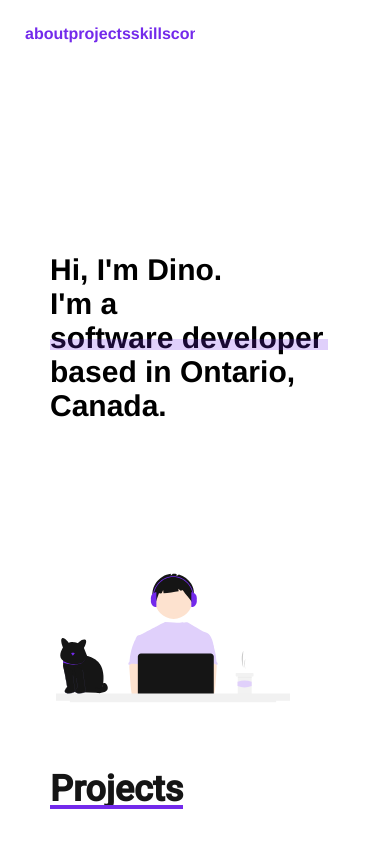
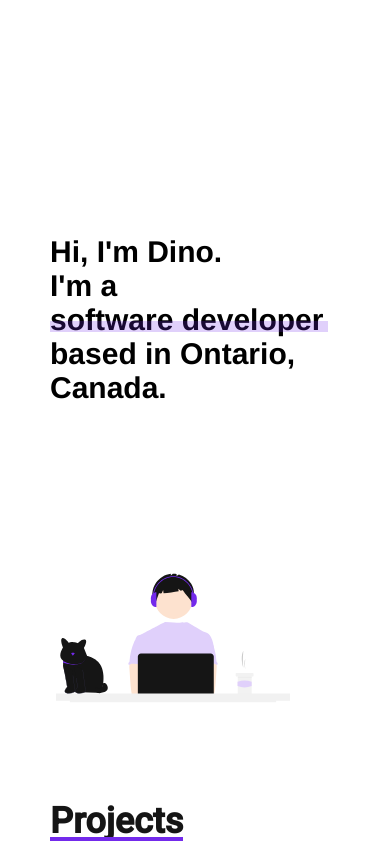
Before and after one commit to DinoPranjic/my-portfolio, a React (Create React App) app: page / in a window 390 px wide. Shown: the top 844 px of the page. Built offline with nearby package versions, Linux system fonts and the light colour scheme; the HTML template or start-up script is replaced by a standard one.

Commit message:
Finish media queries

```diff
--- a/src/components/Bio.tsx
+++ b/src/components/Bio.tsx
@@ -82,6 +82,10 @@ const SeamusIcon = styled.svg`
   ${theme.mediaQuery.mobile} {
     display: none;
   }
+
+  ${theme.mediaQuery.tablet} {
+    top: 90px;
+  }
 `
 
 const BioParagraph = styled.p`
--- a/src/components/Header.tsx
+++ b/src/components/Header.tsx
@@ -47,7 +47,8 @@ const LinksContainer = styled.div`
   }
 
   ${theme.mediaQuery.mobile} {
-    width: 100%;
+    display: none;
+
   }
 
   ${theme.mediaQuery.tablet} {
@@ -96,8 +97,8 @@ const IntroContainer = styled.div`
   margin-bottom: 50px;
 
   ${theme.mediaQuery.mobile} {
-    height: calc(80vh)
-
+    height: 80vh;
+    margin-bottom: 100px;
   }
 
 `
```
